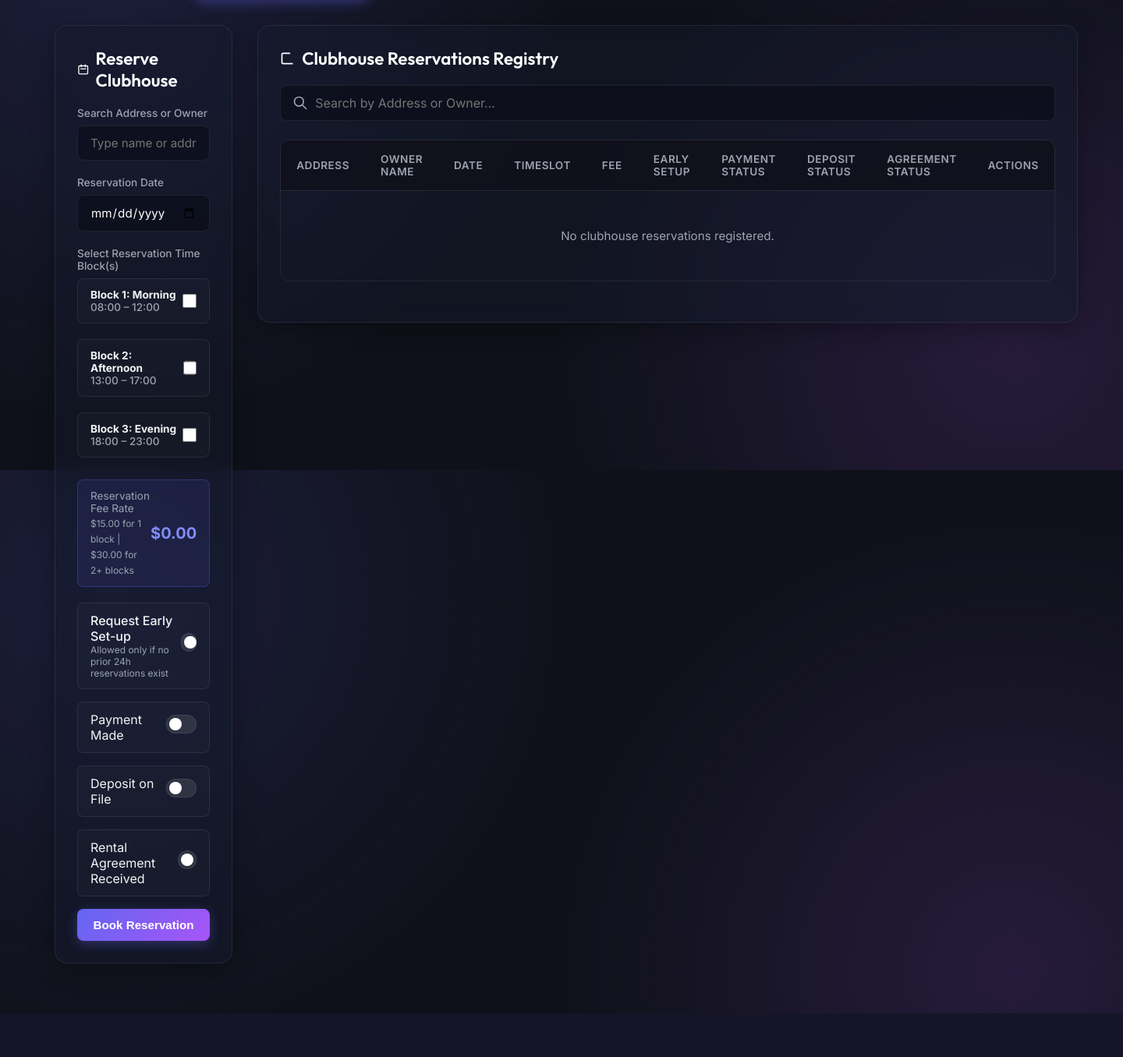
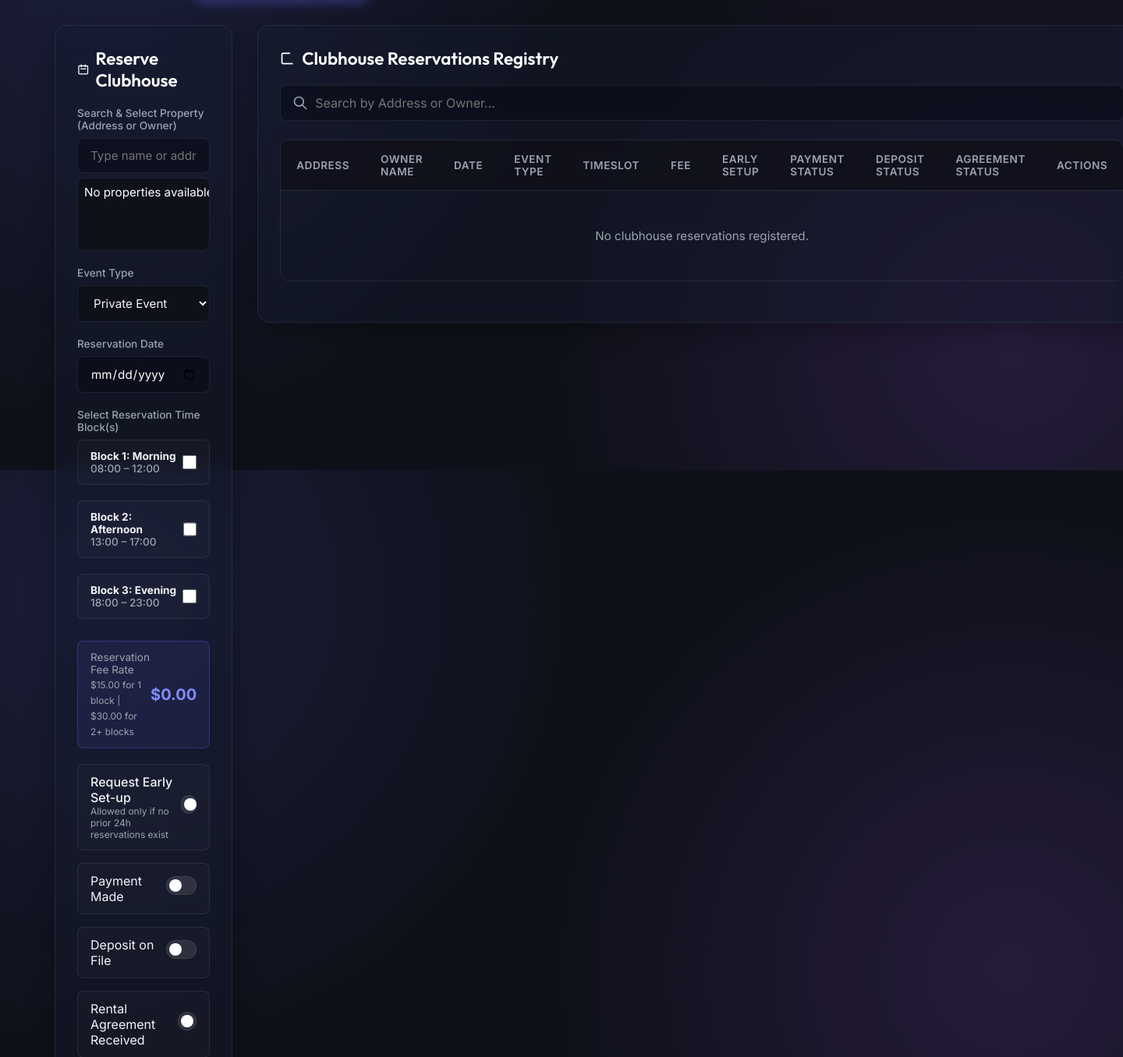
Before and after one commit to ebpowell/BeSeenDoorController, a Flask app: page /reservations in a window 1440 px wide. Shown: the part 197-1553 px from the top of the page at 78% size. Before the commit the page ends 1497 px from the top, so only its background shows below. Run offline with Flask 3, Linux system fonts and the light colour scheme; the visitor is signed in with stand-in values (Sample User, id 1); some libraries are stand-ins or nearby versions.

Commit message:
Add Event Type selection, Community Organization pricing, early setup restriction, and searchable property picklist

```diff
--- a/SQL/init_db.sql
+++ b/SQL/init_db.sql
@@ -107,6 +107,7 @@
     agreement_received BOOLEAN NOT NULL DEFAULT FALSE,
     fee DECIMAL(10,2) DEFAULT 15.00,
     early_setup BOOLEAN NOT NULL DEFAULT FALSE,
+    event_type VARCHAR(50) DEFAULT 'Private Event',
     created_at TIMESTAMP WITH TIME ZONE DEFAULT CURRENT_TIMESTAMP
 );
 
--- a/door_controller/key_management_application/web_app/app.py
+++ b/door_controller/key_management_application/web_app/app.py
@@ -283,6 +283,7 @@
         blocks = request.form.getlist('blocks')
         from_time = request.form.get('from_time', '').strip()
         to_time = request.form.get('to_time', '').strip()
+        event_type = request.form.get('event_type', 'Private Event').strip()
         early_setup = request.form.get('early_setup') == 'on'
         payment_made = request.form.get('payment_made') == 'on'
         deposit_on_file = request.form.get('deposit_on_file') == 'on'
@@ -309,16 +310,20 @@
                 payment_made=payment_made,
                 deposit_on_file=deposit_on_file,
                 agreement_received=agreement_received,
+                event_type=event_type,
                 username=username
             )
             get_db_mgr().sync_clubhouse_reservation_permissions()
-            fee_config = get_db_mgr().get_reservation_fee_config()
-            raw_fee = fee_config.get('multi_block_fee', 30.00) if len(blocks) > 1 else fee_config.get('single_block_fee', 15.00)
-            try:
-                calc_fee = float(raw_fee)
-                flash(f"Clubhouse reservation added successfully! Calculated Fee: ${calc_fee:.2f}", "success")
-            except (ValueError, TypeError):
-                flash("Clubhouse reservation added successfully!", "success")
+            if event_type == 'Community Organization':
+                calc_fee = 15.00 if len(blocks) >= 2 else 7.50
+            else:
+                fee_config = get_db_mgr().get_reservation_fee_config()
+                raw_fee = fee_config.get('multi_block_fee', 30.00) if len(blocks) > 1 else fee_config.get('single_block_fee', 15.00)
+                try:
+                    calc_fee = float(raw_fee)
+                except (ValueError, TypeError):
+                    calc_fee = 15.00
+            flash(f"Clubhouse reservation added successfully! Calculated Fee: ${calc_fee:.2f}", "success")
         except ValueError as ve:
             flash(str(ve), "danger")
         except Exception as e:
--- a/door_controller/key_management_application/web_app/templates/reservations.html
+++ b/door_controller/key_management_application/web_app/templates/reservations.html
@@ -154,11 +154,31 @@
                 Reserve Clubhouse
             </h2>
             <form id="reserveForm" action="/reservations" method="POST">
-                <div class="form-group autocomplete-wrapper">
-                    <label for="addressLookup">Search Address or Owner</label>
-                    <input type="text" id="addressLookup" autocomplete="off" placeholder="Type name or address..." required>
-                    <input type="hidden" id="property_id" name="property_id" required>
+                <div class="form-group">
+                    <label for="addressLookup">Search & Select Property (Address or Owner)</label>
+                    <div class="autocomplete-wrapper">
+                        <input type="text" id="addressLookup" autocomplete="off" placeholder="Type name or address to filter picklist..." style="margin-bottom: 0.4rem;">
+                        <select id="property_id" name="property_id" class="form-control" size="4" required style="width: 100%; border-radius: 8px; background: rgba(15, 17, 26, 0.95); border: 1px solid var(--card-border); color: var(--text-primary); padding: 0.5rem; outline: none; cursor: pointer;">
+                            {% if properties %}
+                                {% for prop in properties %}
+                                    <option value="{{ prop.property_id }}">
+                                        {{ prop.address }} {% if prop.owner_name %}({{ prop.owner_name }}){% endif %}
+                                    </option>
+                                {% endfor %}
+                            {% else %}
+                                <option value="" disabled>No properties available</option>
+                            {% endif %}
+                        </select>
                         <div id="suggestionsList" class="suggestions-list"></div>
+                    </div>
+                </div>
+
+                <div class="form-group" style="margin-bottom: 1.25rem;">
+                    <label for="event_type">Event Type</label>
+                    <select id="event_type" name="event_type" class="form-control" onchange="onEventTypeChange()" required style="width: 100%; padding: 0.75rem 1rem; border-radius: 8px; background: rgba(15, 17, 26, 0.95); border: 1px solid var(--card-border); color: var(--text-primary); font-size: 0.95rem; cursor: pointer;">
+                        <option value="Private Event" selected>Private Event</option>
+                        <option value="Community Organization">Community Organization</option>
+                    </select>
                 </div>
 
                 <div class="form-group">
@@ -213,7 +233,7 @@
                 <div class="pricing-summary-card" style="background: rgba(99, 102, 241, 0.1); border: 1px solid rgba(99, 102, 241, 0.3); padding: 0.75rem 1rem; border-radius: 8px; margin-bottom: 1.25rem; display: flex; justify-content: space-between; align-items: center;">
                     <div>
                         <span style="font-size: 0.85rem; color: var(--text-secondary); display: block;">Reservation Fee Rate</span>
-                        <span style="font-size: 0.75rem; color: var(--text-secondary);">
+                        <span id="rateSummaryText" style="font-size: 0.75rem; color: var(--text-secondary);">
                             ${{ "%.2f"|format(fee_config.single_block_fee|float) if fee_config is defined and fee_config.single_block_fee is defined else "15.00" }} for 1 block | ${{ "%.2f"|format(fee_config.multi_block_fee|float) if fee_config is defined and fee_config.multi_block_fee is defined else "30.00" }} for 2+ blocks
                         </span>
                     </div>
@@ -222,13 +242,13 @@
                     </div>
                 </div>
 
-                <div class="toggle-group">
+                <div class="toggle-group" id="earlySetupGroup" style="transition: opacity 0.3s ease;">
                     <div>
                         <span style="display: block; font-weight: 500;">Request Early Set-up</span>
-                        <span style="font-size: 0.75rem; color: var(--text-secondary); display: block;">Allowed only if no prior 24h reservations exist</span>
+                        <span id="earlySetupHelp" style="font-size: 0.75rem; color: var(--text-secondary); display: block;">Allowed only if no prior 24h reservations exist</span>
                     </div>
                     <label class="switch">
-                        <input type="checkbox" name="early_setup">
+                        <input type="checkbox" name="early_setup" id="earlySetupInput">
                         <span class="slider"></span>
                     </label>
                 </div>
@@ -286,6 +306,7 @@
                             <th>Address</th>
                             <th>Owner Name</th>
                             <th>Date</th>
+                            <th>Event Type</th>
                             <th>Timeslot</th>
                             <th>Fee</th>
                             <th>Early Setup</th>
@@ -302,6 +323,13 @@
                                     <td data-label="Address"><span class="address-badge">{{ res.address }}</span></td>
                                     <td data-label="Owner Name"><span class="owner-name">{% if res.owner_name %}{{ res.owner_name }}{% else %}<em style="color:var(--text-secondary);">None</em>{% endif %}</span></td>
                                     <td data-label="Date"><strong>{{ res.reservation_date.strftime('%Y-%m-%d') if res.reservation_date.strftime else res.reservation_date }}</strong></td>
+                                    <td data-label="Event Type">
+                                        {% if res.event_type == 'Community Organization' %}
+                                            <span class="badge-success" style="background: rgba(59, 130, 246, 0.15); border-color: rgba(59, 130, 246, 0.4); color: #93c5fd;">Community</span>
+                                        {% else %}
+                                            <span style="color: var(--text-secondary); font-size: 0.85rem;">Private</span>
+                                        {% endif %}
+                                    </td>
                                     <td data-label="Timeslot">
                                         {% if res.from_time or res.to_time %}
                                             <span style="font-family: monospace; font-size: 0.9rem;">
@@ -367,7 +395,7 @@
                             {% endfor %}
                         {% else %}
                             <tr>
-                                <td colspan="10" class="no-data">No clubhouse reservations registered.</td>
+                                <td colspan="11" class="no-data">No clubhouse reservations registered.</td>
                             </tr>
                         {% endif %}
                     </tbody>
@@ -382,72 +410,75 @@
 <script>
     document.addEventListener('DOMContentLoaded', () => {
         const lookupInput = document.getElementById('addressLookup');
-        const hiddenIdInput = document.getElementById('property_id');
+        const selectElement = document.getElementById('property_id');
         const suggestionsBox = document.getElementById('suggestionsList');
 
-        let debounceTimeout = null;
-
-        // Perform dynamic autocomplete lookup
+        // Dynamic Picklist Live Filter as user types
+        if (lookupInput && selectElement) {
             lookupInput.addEventListener('input', () => {
-            const query = lookupInput.value.trim();
-            if (query.length < 2) {
-                suggestionsBox.style.display = 'none';
-                suggestionsBox.innerHTML = '';
-                return;
+                const query = lookupInput.value.toLowerCase().trim();
+                const options = selectElement.options;
+                let matchFound = false;
+                for (let i = 0; i < options.length; i++) {
+                    const txt = options[i].text.toLowerCase();
+                    if (txt.indexOf(query) > -1) {
+                        options[i].style.display = '';
+                        if (!matchFound) {
+                            selectElement.selectedIndex = i;
+                            matchFound = true;
                         }
-
-            // Debounce requests to API
-            clearTimeout(debounceTimeout);
-            debounceTimeout = setTimeout(() => {
-                fetch(`/api/properties/search?q=${encodeURIComponent(query)}`)
-                    .then(res => res.json())
-                    .then(data => {
-                        suggestionsBox.innerHTML = '';
-                        if (data.length === 0) {
-                            suggestionsBox.style.display = 'none';
-                            return;
+                    } else {
+                        options[i].style.display = 'none';
                     }
-
-                        data.forEach(item => {
-                            const div = document.createElement('div');
-                            div.className = 'suggestion-item';
-                            div.innerHTML = `
-                                <span class="suggestion-address">${escapeHtml(item.address)}</span>
-                                <span class="suggestion-owner">${item.owner_name ? '(' + escapeHtml(item.owner_name) + ')' : '(No Owner)'}</span>
-                            `;
-                            div.addEventListener('click', () => {
-                                lookupInput.value = `${item.address} ${item.owner_name ? '(' + item.owner_name + ')' : ''}`.trim();
-                                hiddenIdInput.value = item.property_id;
-                                suggestionsBox.style.display = 'none';
-                                suggestionsBox.innerHTML = '';
-                            });
-                            suggestionsBox.appendChild(div);
-                        });
-                        suggestionsBox.style.display = 'block';
-                    })
-                    .catch(err => {
-                        console.error('Error fetching property search results:', err);
-                    });
-            }, 300);
-        });
-
-        // Hide suggestions on outside click
-        document.addEventListener('click', (e) => {
-            if (e.target !== lookupInput && e.target !== suggestionsBox) {
-                suggestionsBox.style.display = 'none';
                 }
             });
 
-        // Safe HTML escape helper
-        function escapeHtml(str) {
-            return str
-                .replace(/&/g, "&amp;")
-                .replace(/</g, "&lt;")
-                .replace(/>/g, "&gt;")
-                .replace(/"/g, "&quot;")
-                .replace(/'/g, "&#039;");
+            selectElement.addEventListener('change', () => {
+                const selectedOption = selectElement.options[selectElement.selectedIndex];
+                if (selectedOption) {
+                    lookupInput.value = selectedOption.text.trim();
                 }
             });
+        }
+
+        // Initialize fee and event type state on load
+        onEventTypeChange();
+    });
+
+    // Handle Event Type Change
+    function onEventTypeChange() {
+        const eventTypeSelect = document.getElementById('event_type');
+        const eventType = eventTypeSelect ? eventTypeSelect.value : 'Private Event';
+        const earlySetupInput = document.getElementById('earlySetupInput');
+        const earlySetupHelp = document.getElementById('earlySetupHelp');
+        const earlySetupGroup = document.getElementById('earlySetupGroup');
+
+        if (eventType === 'Community Organization') {
+            if (earlySetupInput) {
+                earlySetupInput.checked = false;
+                earlySetupInput.disabled = true;
+            }
+            if (earlySetupHelp) {
+                earlySetupHelp.textContent = 'Early set-up is not allowed for Community Organization events';
+                earlySetupHelp.style.color = '#fca5a5';
+            }
+            if (earlySetupGroup) {
+                earlySetupGroup.style.opacity = '0.5';
+            }
+        } else {
+            if (earlySetupInput) {
+                earlySetupInput.disabled = false;
+            }
+            if (earlySetupHelp) {
+                earlySetupHelp.textContent = 'Allowed only if no prior 24h reservations exist';
+                earlySetupHelp.style.color = 'var(--text-secondary)';
+            }
+            if (earlySetupGroup) {
+                earlySetupGroup.style.opacity = '1.0';
+            }
+        }
+        updateCalculatedFee();
+    }
 
     // Reservations Table Filter
     function filterReservations() {
@@ -472,21 +503,42 @@
             }
         }
     }
+
     // Live Fee Calculation
     function updateCalculatedFee() {
         const checkboxes = document.querySelectorAll('input[name="blocks"]:checked');
         const feeDisplay = document.getElementById('feeDisplay');
+        const rateSummaryText = document.getElementById('rateSummaryText');
         const container = document.getElementById('blocksContainer');
+        const eventTypeSelect = document.getElementById('event_type');
+        const eventType = eventTypeSelect ? eventTypeSelect.value : 'Private Event';
+
         const singleFee = container ? parseFloat(container.dataset.singleFee || 15.00) : 15.00;
         const multiFee = container ? parseFloat(container.dataset.multiFee || 30.00) : 30.00;
 
         const count = checkboxes.length;
         let fee = 0.00;
+
+        if (eventType === 'Community Organization') {
+            if (rateSummaryText) {
+                rateSummaryText.textContent = '$7.50 for 1 block | $15.00 for full day (2+ blocks)';
+            }
+            if (count === 1) {
+                fee = 7.50;
+            } else if (count > 1) {
+                fee = 15.00;
+            }
+        } else {
+            if (rateSummaryText) {
+                rateSummaryText.textContent = `$${singleFee.toFixed(2)} for 1 block | $${multiFee.toFixed(2)} for 2+ blocks`;
+            }
             if (count === 1) {
                 fee = singleFee;
             } else if (count > 1) {
                 fee = multiFee;
             }
+        }
+
         if (feeDisplay) {
             feeDisplay.textContent = fee.toFixed(2);
         }
```
Also changed, not shown: door_controller/key_management_application/db_manager.py (+20 -10 lines), tests/test_reservations.py (+50 -0 lines). Lines whose indentation alone changed are shown as unchanged.
